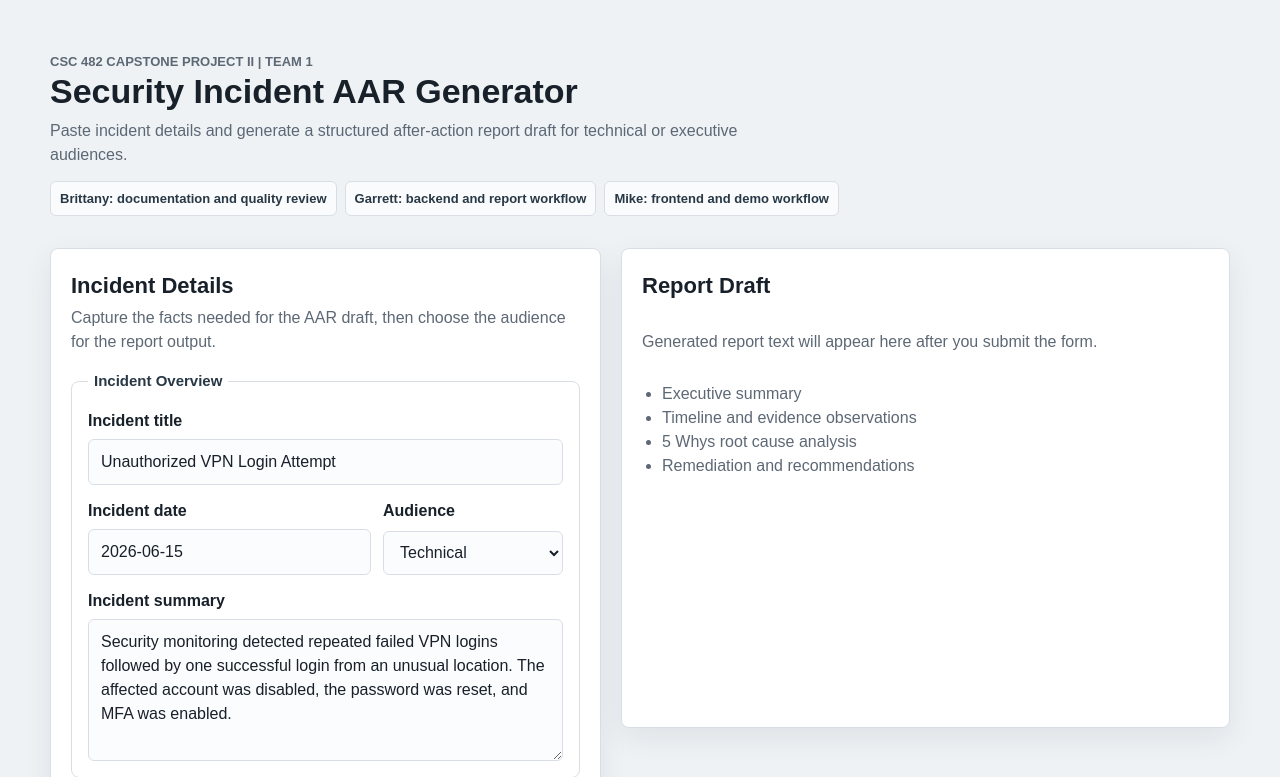
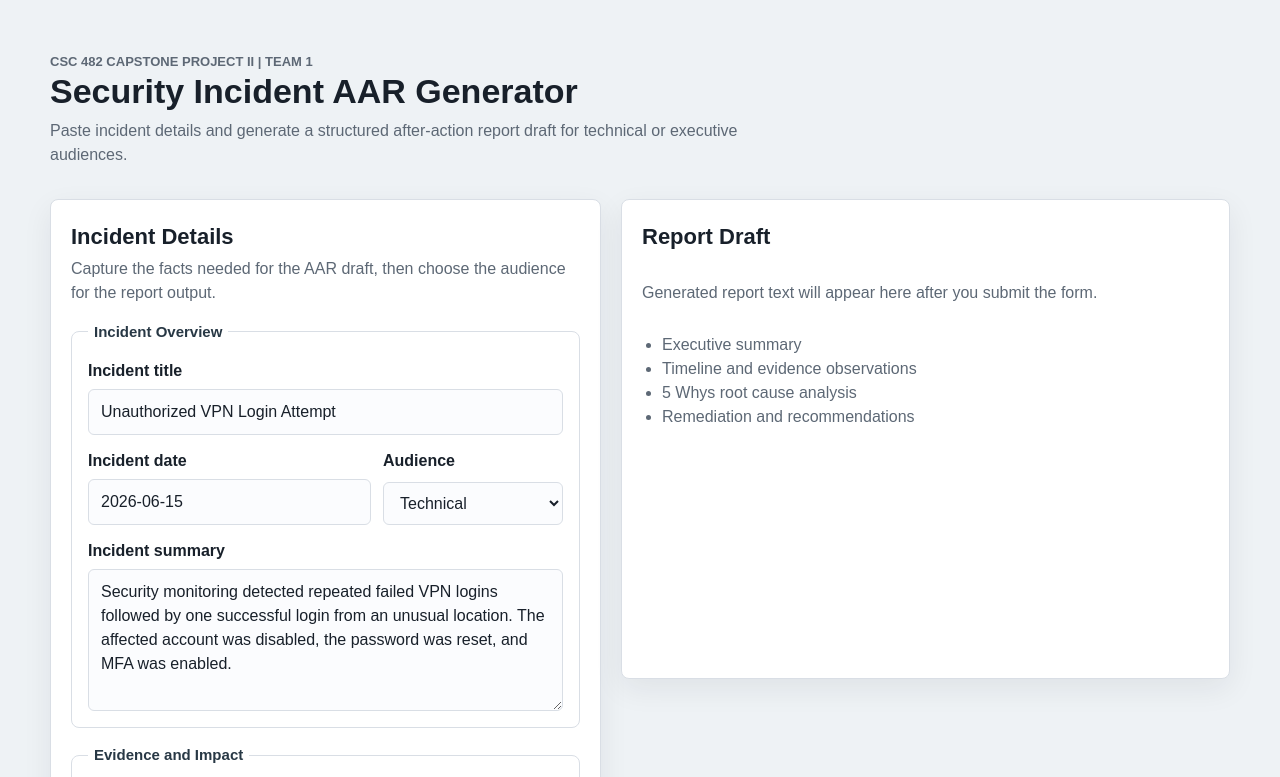
Before and after one commit to bandiwho/aar-generator-capstone, a FastAPI app: page / in a window 1280 px wide. Shown: the top 777 px of the page. Run offline with FastAPI, Linux system fonts and the light colour scheme.

Commit message:
took out team list

```diff
--- a/aar_generator/templates/index.html
+++ b/aar_generator/templates/index.html
@@ -12,11 +12,6 @@
         <p class="eyebrow">CSC 482 Capstone Project II | Team 1</p>
         <h1>Security Incident AAR Generator</h1>
         <p>Paste incident details and generate a structured after-action report draft for technical or executive audiences.</p>
-        <div class="team-list" aria-label="Team roles">
-          <span>Brittany: documentation and quality review</span>
-          <span>Garrett: backend and report workflow</span>
-          <span>Mike: frontend and demo workflow</span>
-        </div>
       </section>
 
       <section class="workspace">
```
